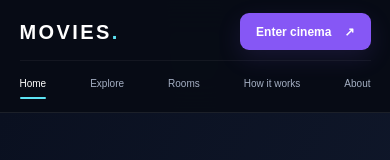
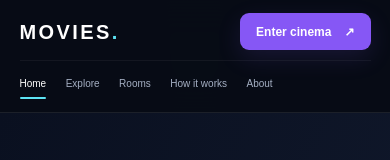
Before and after one commit to creatorvoid2003/movies, a plain HTML site: page index.html in a window 390 px wide. Shown: the top 160 px of the page. Drawn offline with Linux system fonts and the light colour scheme.

Commit message:
Improve small-screen navigation scrolling

```diff
--- a/assets/css/style.css
+++ b/assets/css/style.css
@@ -963,3 +963,18 @@ body {
   .public-film-copy>p:not(.eyebrow) { min-height:0; }
 }
 @media(prefers-reduced-motion:reduce) { .public-film-card { transition:none; } .public-film-card:hover { transform:none; } }
+
+/* Mobile navigation: keep every destination readable and horizontally reachable. */
+@media (max-width: 760px) {
+  .main-nav {
+    justify-content: flex-start;
+    gap: clamp(18px, 5vw, 28px);
+    overflow-x: auto;
+    overflow-y: hidden;
+    white-space: nowrap;
+    scrollbar-width: none;
+    -webkit-overflow-scrolling: touch;
+  }
+  .main-nav::-webkit-scrollbar { display: none; }
+  .main-nav a { flex: 0 0 auto; }
+}
```
